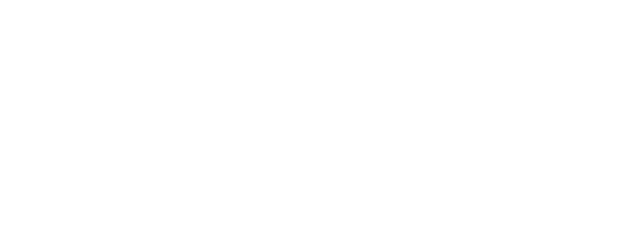
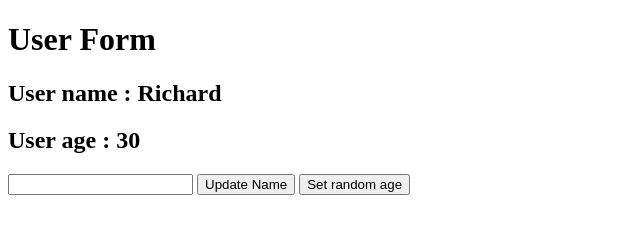
Before and after one commit to azubikeenu/typescript-playground, a website with bundled scripts: page web/index.html in a window 1280 px wide. Shown: the whole page, without its empty margins (0-640 px from the left). Built offline with nearby package versions, Linux system fonts and the light colour scheme; data requests are answered from the project's data file.

Commit message:
created the view module

```diff
--- a/web/index.html
+++ b/web/index.html
@@ -9,6 +9,10 @@
 </head>
 
 <body>
+    <div id="root">
+
+
+    </div>
     <script src="/src/index.ts"></script>
 </body>
 
--- a/web/src/index.ts
+++ b/web/src/index.ts
@@ -1,9 +1,9 @@
-import { User } from '../model/User';
+import { User } from './model/User';
+import { UserForm } from './views/userForm';
 
-const collection = User.buildUserCollection();
+const userForm = new UserForm(
+  document.getElementById('root'),
+  User.build({ id: 3, name: 'Richard', age: 30 })
+);
 
-collection.on('change', () => {
-  console.log(collection);
-});
-
-collection.fetch();
+userForm.render();
--- a/web/model/User.ts
+++ b/web/src/model/User.ts
@@ -21,4 +21,8 @@ export class User extends Model<UserProps> {
       User.build(json)
     );
   }
+  setRandomAge(): void {
+    const age = Math.round(Math.random() * 100);
+    this.set({ age });
+  }
 }
--- /dev/null
+++ b/web/src/views/UserForm.ts
@@ -0,0 +1,59 @@
+import { User } from '../model/User';
+
+export class UserForm {
+  constructor(public parent: Element, public model: User) {
+    this.bindModel();
+  }
+
+  bindModel = () => {
+    this.model.on('change', () => {
+      this.render();
+    });
+  };
+
+  eventMap = (): { [key: string]: () => void } => {
+    return {
+      'click:.set-age': this.onSetAgeClick,
+      'click:.update-name': this.onSetNameClick,
+    };
+  };
+
+  onSetAgeClick = (): void => {
+    this.model.setRandomAge();
+  };
+
+  onSetNameClick = (): void => {
+    const name = this.parent.querySelector('input').value;
+    this.model.set({ name });
+  };
+
+  template(): string {
+    return `<h1>User Form</h1>
+            <h2>User name : ${this.model.get('name')}</h2>
+            <h2>User age : ${this.model.get('age')}</h2>
+            <input class='user-name'/>
+            <button class='update-name'>Update Name</button>
+            <button class="set-age">Set random age</button>
+    `;
+  }
+
+  bindEvents(documentFragment: DocumentFragment) {
+    const eventMaps = this.eventMap();
+    for (const eventKey in eventMaps) {
+      const [event, selector] = eventKey.split(':');
+      documentFragment
+        .querySelectorAll(selector)
+        .forEach((element: Element) => {
+          element.addEventListener(event, eventMaps[eventKey]);
+        });
+    }
+  }
+
+  render(): void {
+    this.parent.innerHTML = '';
+    const template = document.createElement('template');
+    template.innerHTML = this.template();
+    this.bindEvents(template.content);
+    this.parent.append(template.content);
+  }
+}
```
Also changed, not shown: web/src/model/Attributes.ts (renamed from web/model/Attributes.ts), web/src/model/Collection.ts (renamed from web/model/Collection.ts), web/src/model/Eventing.ts (renamed from web/model/Eventing.ts), web/src/model/Model.ts (renamed from web/model/Model.ts), web/src/model/Sync.ts (renamed from web/model/Sync.ts), web/src/model/UserProps.ts (renamed from web/model/UserProps.ts).
